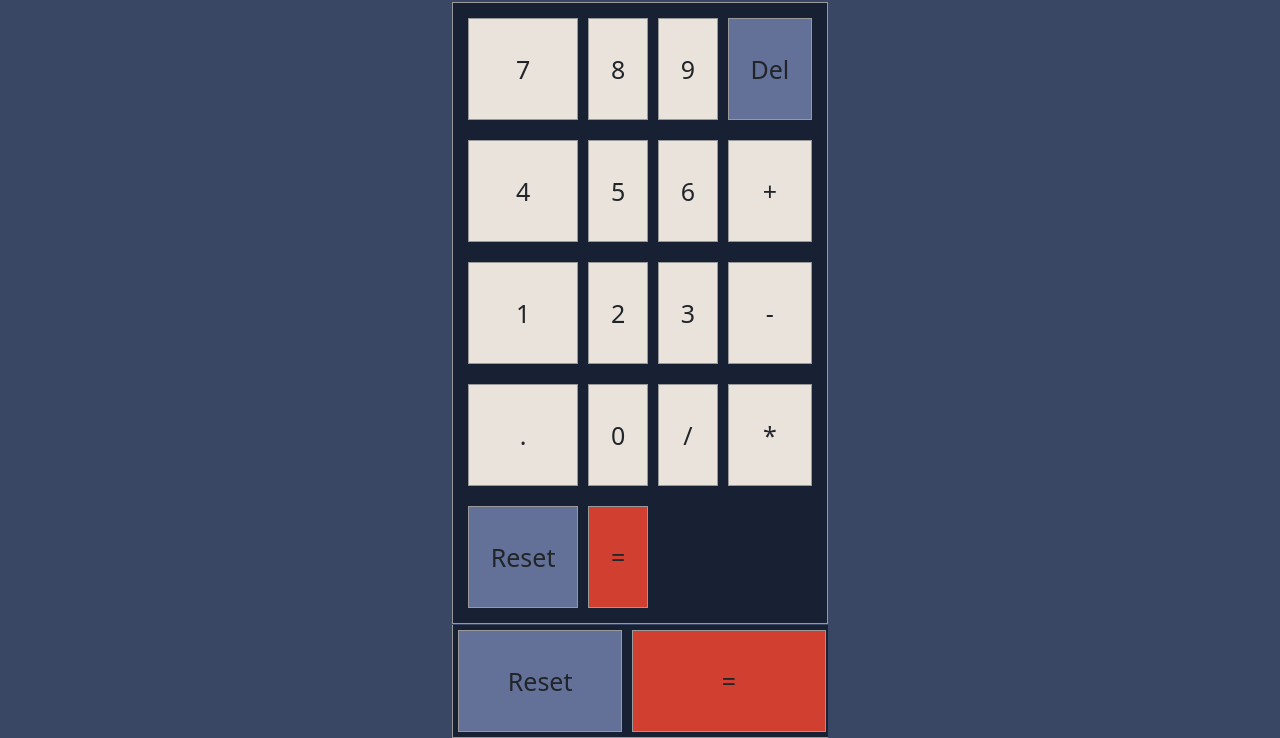
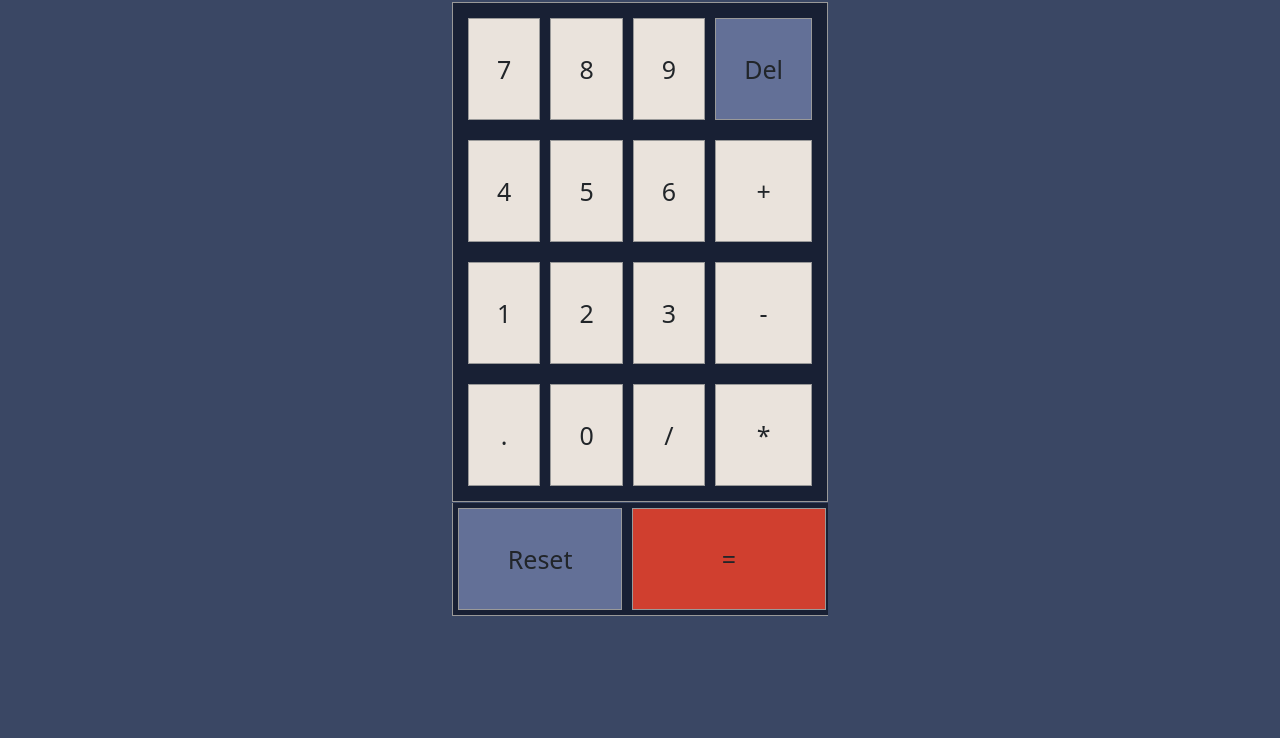
Before and after one commit to sojebaba/calc, a plain HTML site: page index.html in a window 1280 px wide. Shown: the part 113-851 px from the top of the page. After the commit the page ends 800 px from the top, so only its background shows below. Drawn offline with nearby package versions, Linux system fonts and the light colour scheme.

Commit message:
commented unsed code

```diff
--- a/index.html
+++ b/index.html
@@ -40,8 +40,8 @@
                 <div class="button">/</div>
                 <div class="button">*</div>
 
-                <div id="clear" class="buttond" style="background-color: hsl(225, 21%, 49%);">Reset</div>
-                <div id="equal" class="buttond" style="background-color: hsl(6, 63%, 50%);">=</div>
+                <!-- <div id="clear" class="buttond" style="background-color: hsl(225, 21%, 49%);">Reset</div>
+                <div id="equal" class="buttond" style="background-color: hsl(6, 63%, 50%);">=</div> -->
             </div>
             <div class="buttonsb">
                 <div id="clear" class="buttond" style="background-color: hsl(225, 21%, 49%);">Reset</div>
```
